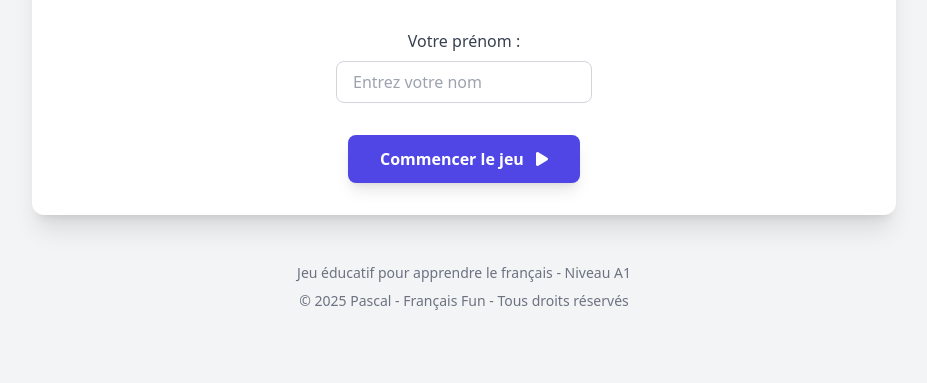
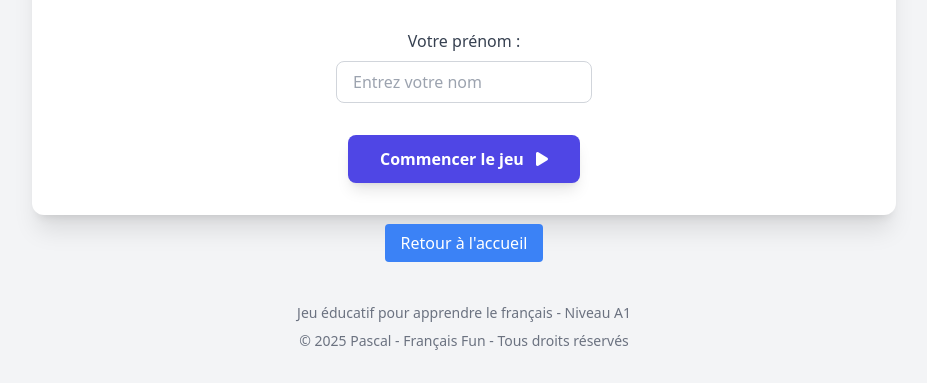
Before and after one commit to Pascal-Casier/SiteAlterEgo, a plain HTML site: page exercices/niveaudébutant/dossier1.html in a window 1280 px wide. Shown: the part 499-882 px from the top of the page, without its empty margins (176-1103 px from the left). Before the commit the page ends 842 px from the top, so only its background shows below. Drawn offline with nearby package versions, Linux system fonts and the light colour scheme.

Commit message:
added retour index

```diff
--- a/exercices/niveaudébutant/dossier1.html
+++ b/exercices/niveaudébutant/dossier1.html
@@ -128,7 +128,9 @@
                 </div>
             </div>
         </div>
-
+        <div class="text-center mt-4">
+            <a href="..\..\index.html" class="px-4 py-2 bg-blue-500 text-white rounded hover:bg-blue-700">Retour à l'accueil</a>
+        </div>
         <!-- Footer -->
         <footer class="mt-12 text-center text-gray-500 text-sm">
             <p>Jeu éducatif pour apprendre le français - Niveau A1</p>
```
